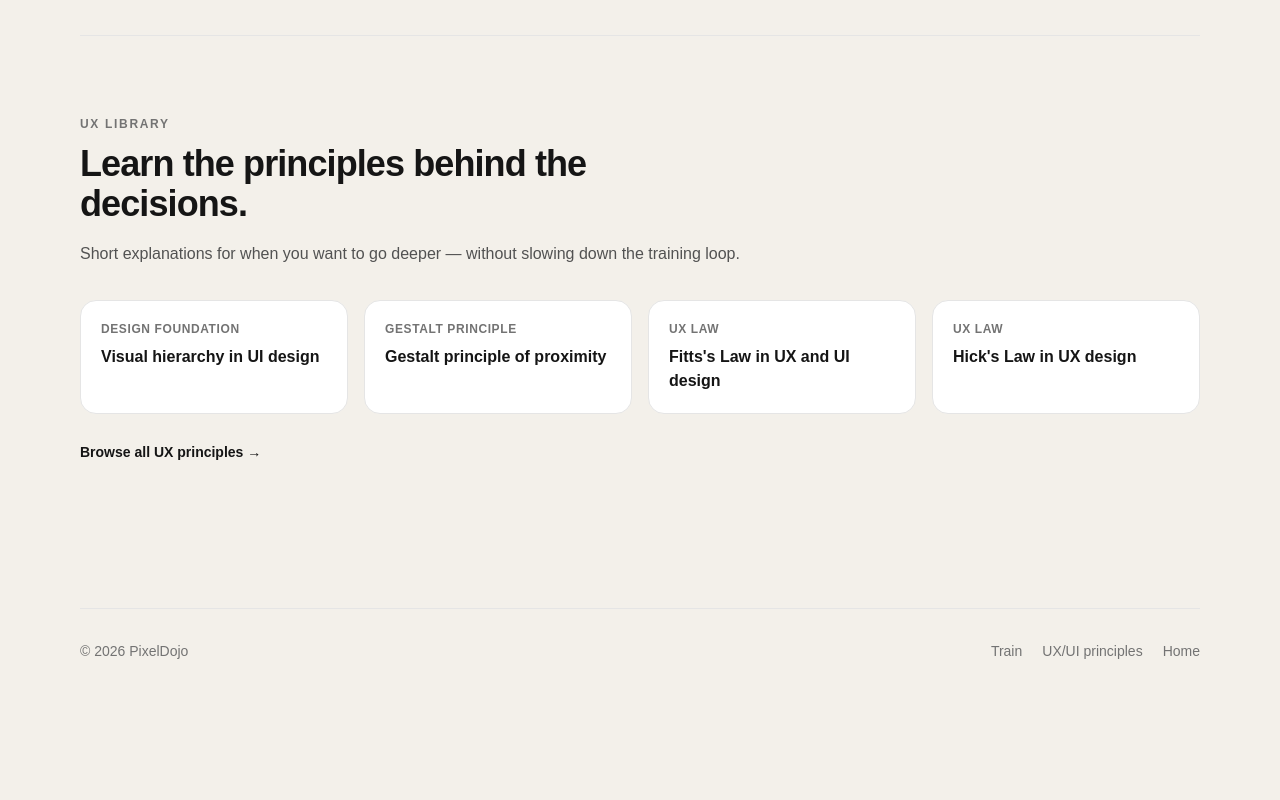
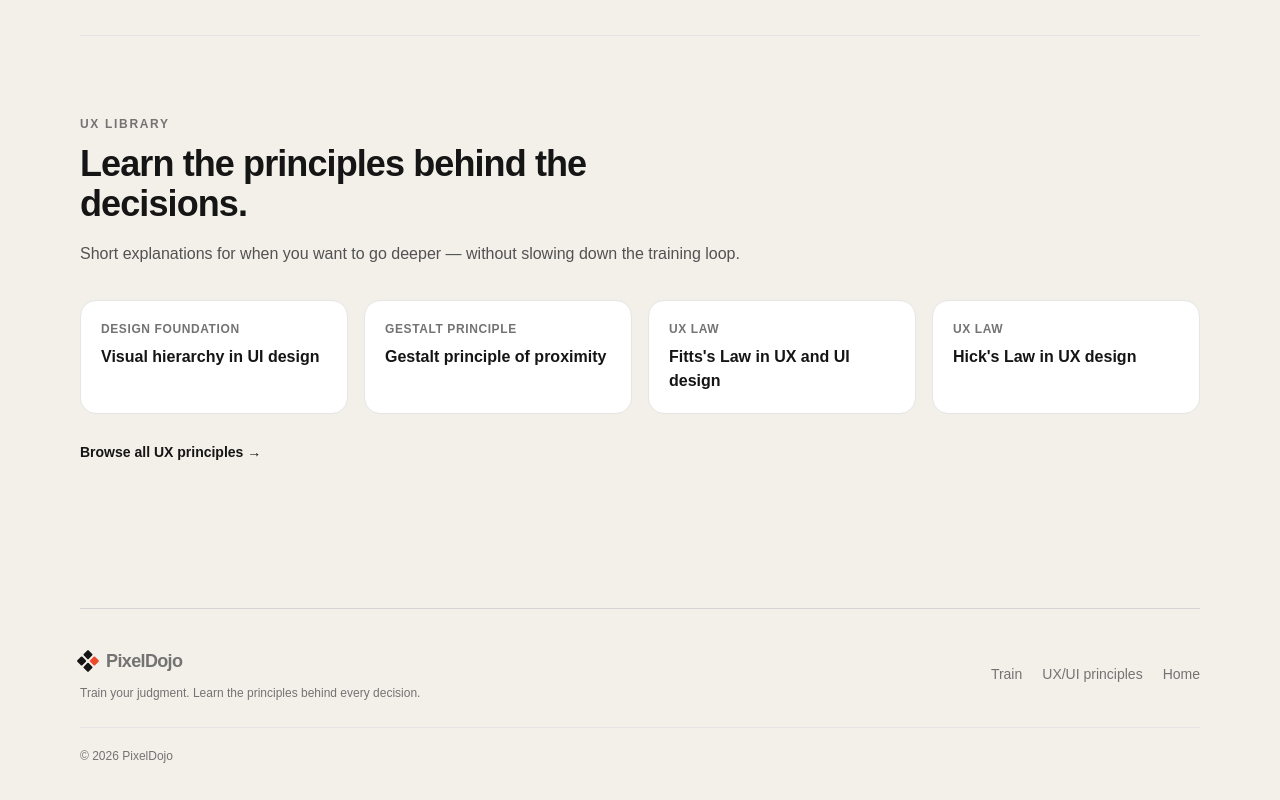
Before and after one commit to pablomrdz/pixeldojo, a Next.js app: page /en in a window 1280 px wide. Shown: the part 739-1539 px from the top of the page. Before the commit the page ends 1480 px from the top, so only its background shows below. Built offline with nearby package versions, Linux system fonts and the light colour scheme.

Commit message:
style: brand the global footer

```diff
--- a/components/SiteFooter.tsx
+++ b/components/SiteFooter.tsx
@@ -1,11 +1,19 @@
 import Link from "next/link";
+import { PixelDojoLogo } from "@/components/PixelDojoLogo";
 import type { Locale } from "@/lib/types";
 
 export function SiteFooter({ locale }: { locale: Locale }) {
   return (
-    <footer className="mt-16 border-t border-neutral-200 py-8 text-sm text-neutral-500">
-      <div className="flex flex-col gap-4 sm:flex-row sm:items-center sm:justify-between">
-        <p>© {new Date().getFullYear()} PixelDojo</p>
+    <footer className="mt-16 border-t border-neutral-300 py-9 text-sm text-neutral-500">
+      <div className="flex flex-col gap-5 sm:flex-row sm:items-center sm:justify-between">
+        <div>
+          <PixelDojoLogo locale={locale} />
+          <p className="mt-2 max-w-sm text-xs leading-5">
+            {locale === "es"
+              ? "Entrena tu criterio. Aprende los principios detrás de cada decisión."
+              : "Train your judgment. Learn the principles behind every decision."}
+          </p>
+        </div>
         <div className="flex flex-wrap gap-x-5 gap-y-2">
           <Link href={`/${locale}/play`} className="hover:text-neutral-950">
             {locale === "es" ? "Entrenar" : "Train"}
@@ -18,6 +26,9 @@ export function SiteFooter({ locale }: { locale: Locale }) {
           </Link>
         </div>
       </div>
+      <div className="mt-6 border-t border-neutral-200 pt-5 text-xs">
+        © {new Date().getFullYear()} PixelDojo
+      </div>
     </footer>
   );
 }
```
